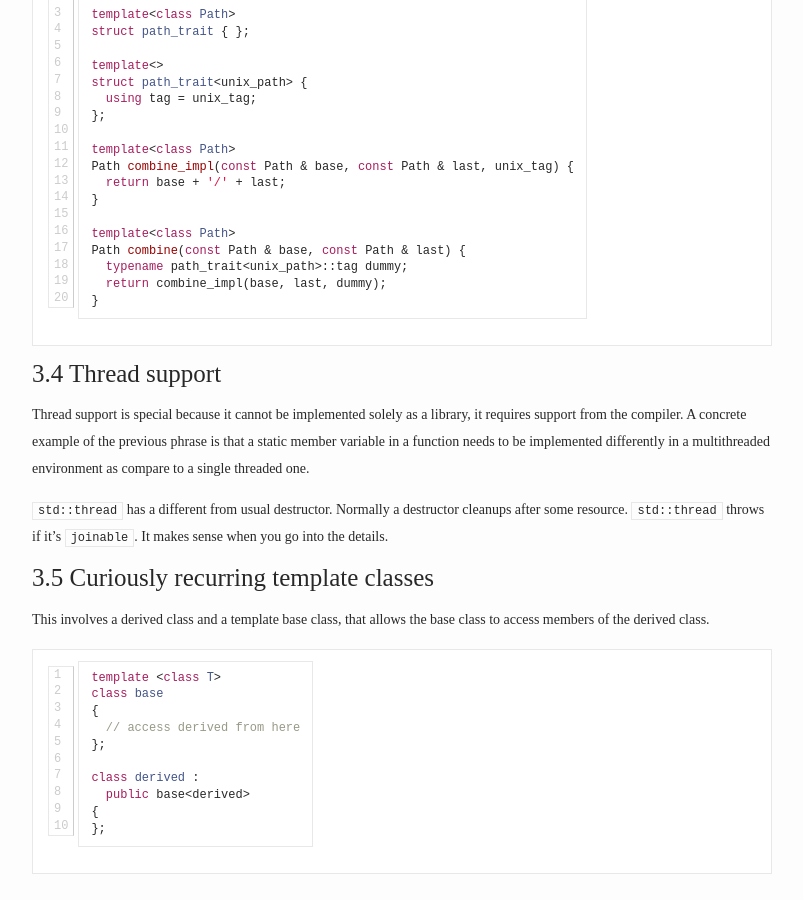
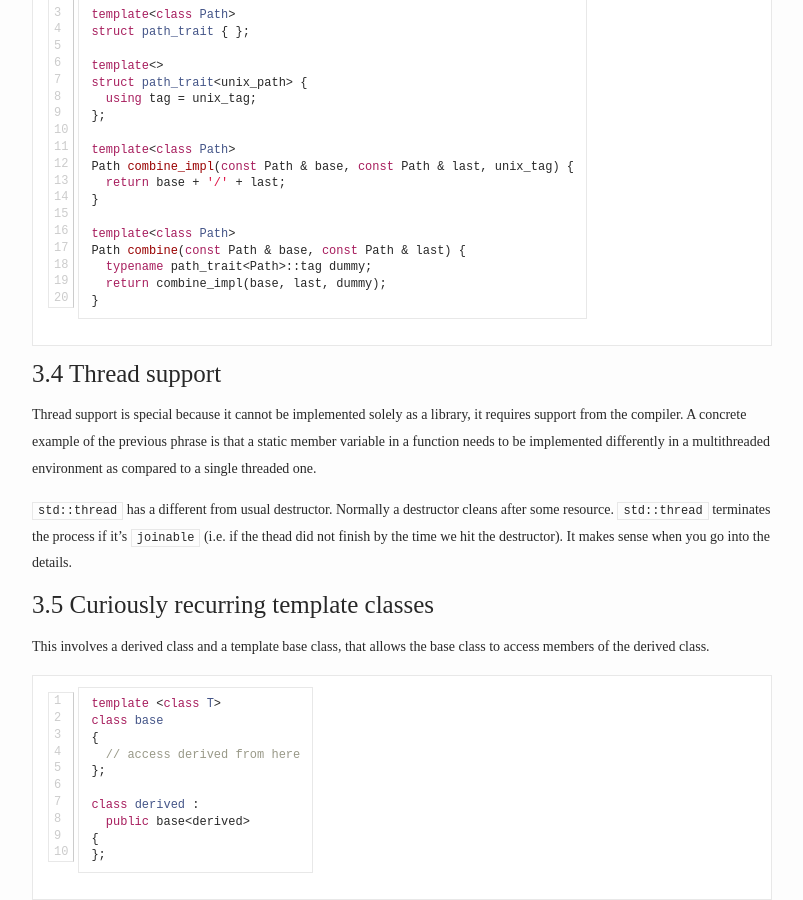
Before and after one commit to bajamircea/bajamircea.github.io, a Jekyll site: the page built from _posts/2015-11-05-class-taxonomy.markdown, in a window 1280 px wide and 900 px high, scrolled down 7864 px. Shown: the whole window, without its empty margins (238-1041 px from the left). Built offline with Jekyll 4.4.1, drawn with Linux system fonts in a browser that asks for light colours; nearby versions of some CDN libraries; some of the changed text lies outside the part shown.

Commit message:
Taxonomy fixes

```diff
--- a/_posts/2015-11-05-class-taxonomy.markdown
+++ b/_posts/2015-11-05-class-taxonomy.markdown
@@ -373,7 +373,7 @@ struct factorial<0> :
 };
 
 ...
-  std::cout<< factorial<3>::value << std::endl;
+  std::cout << factorial<3>::value << std::endl;
 ...
 {% endhighlight %}
 
@@ -447,7 +447,7 @@ Path combine_impl(const Path & base, const Path & last, unix_tag) {
 
 template<class Path>
 Path combine(const Path & base, const Path & last) {
-  typename path_trait<unix_path>::tag dummy;
+  typename path_trait<Path>::tag dummy;
   return combine_impl(base, last, dummy);
 }
 {% endhighlight %}
@@ -458,11 +458,13 @@ Path combine(const Path & base, const Path & last) {
 Thread support is special because it cannot be implemented solely as a library,
 it requires support from the compiler. A concrete example of the previous
 phrase is that a static member variable in a function needs to be implemented
-differently in a multithreaded environment as compare to a single threaded one.
+differently in a multithreaded environment as compared to a single threaded
+one.
 
-`std::thread` has a different from usual destructor. Normally a destructor cleanups after
-some resource. `std::thread` throws if it's `joinable`. It makes sense when you
-go into the details.
+`std::thread` has a different from usual destructor. Normally a destructor
+cleans after some resource. `std::thread` terminates the process if it's
+`joinable` (i.e. if the thead did not finish by the time we hit the
+destructor). It makes sense when you go into the details.
 
 ## 3.5 Curiously recurring template classes
 
```
Also changed, not shown: other parts of _posts/2015-11-05-class-taxonomy.markdown (+3 -3 lines).
